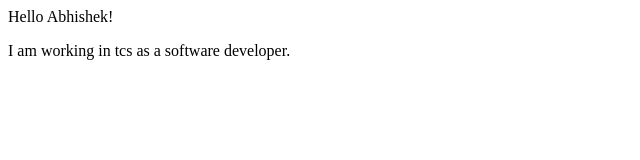
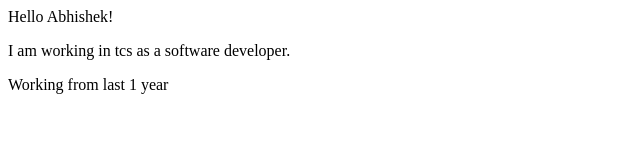
Before and after one commit to AbhishekACB/git-in-one-video, a plain HTML site: page index.html in a window 1280 px wide. Shown: the whole page, without its empty margins (0-640 px from the left). Drawn offline with Linux system fonts and the light colour scheme.

Commit message:
added some new text

```diff
--- a/index.html
+++ b/index.html
@@ -10,5 +10,6 @@
     <div id="div1"> Hello Abhishek!</div>
 
     <p> I am working in tcs as a software developer.</p>
+    <p> Working from last 1 year</p>
 </body>
 </html>
```
